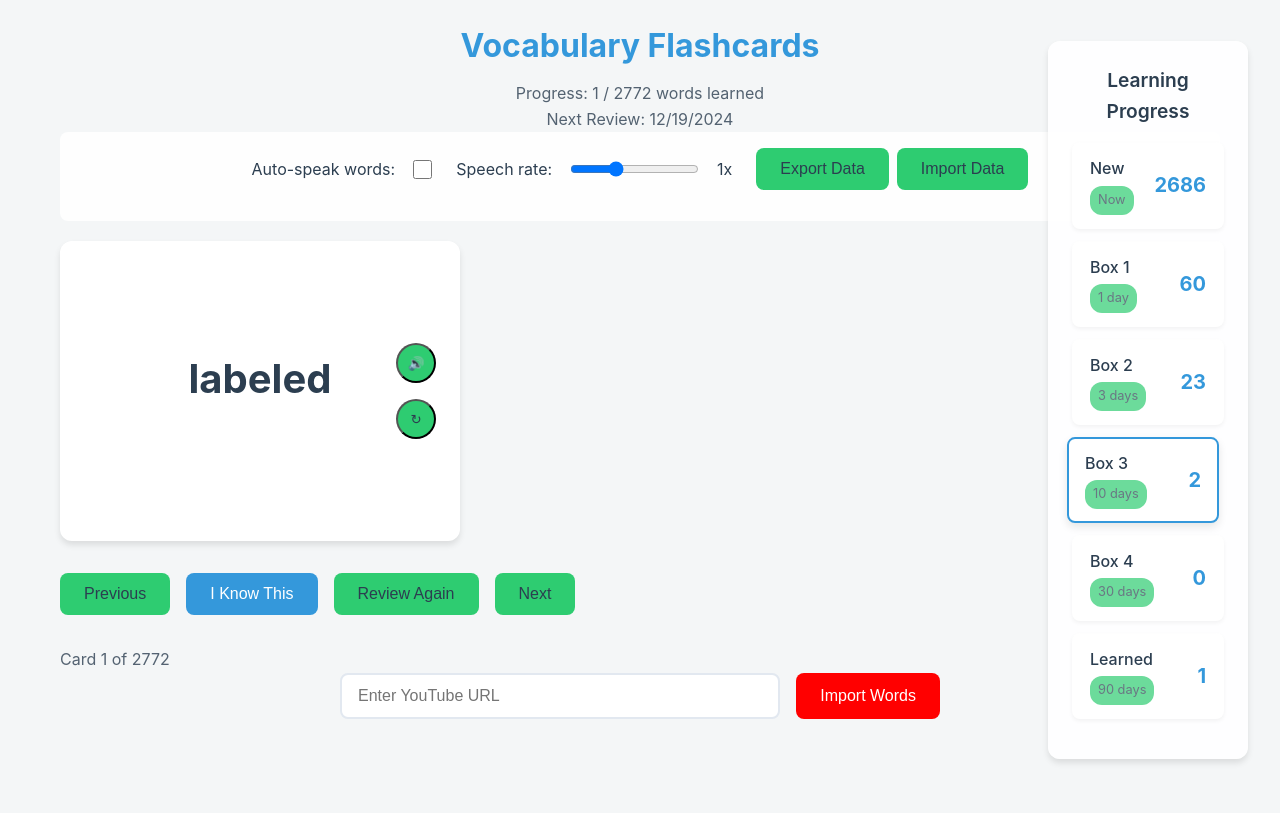
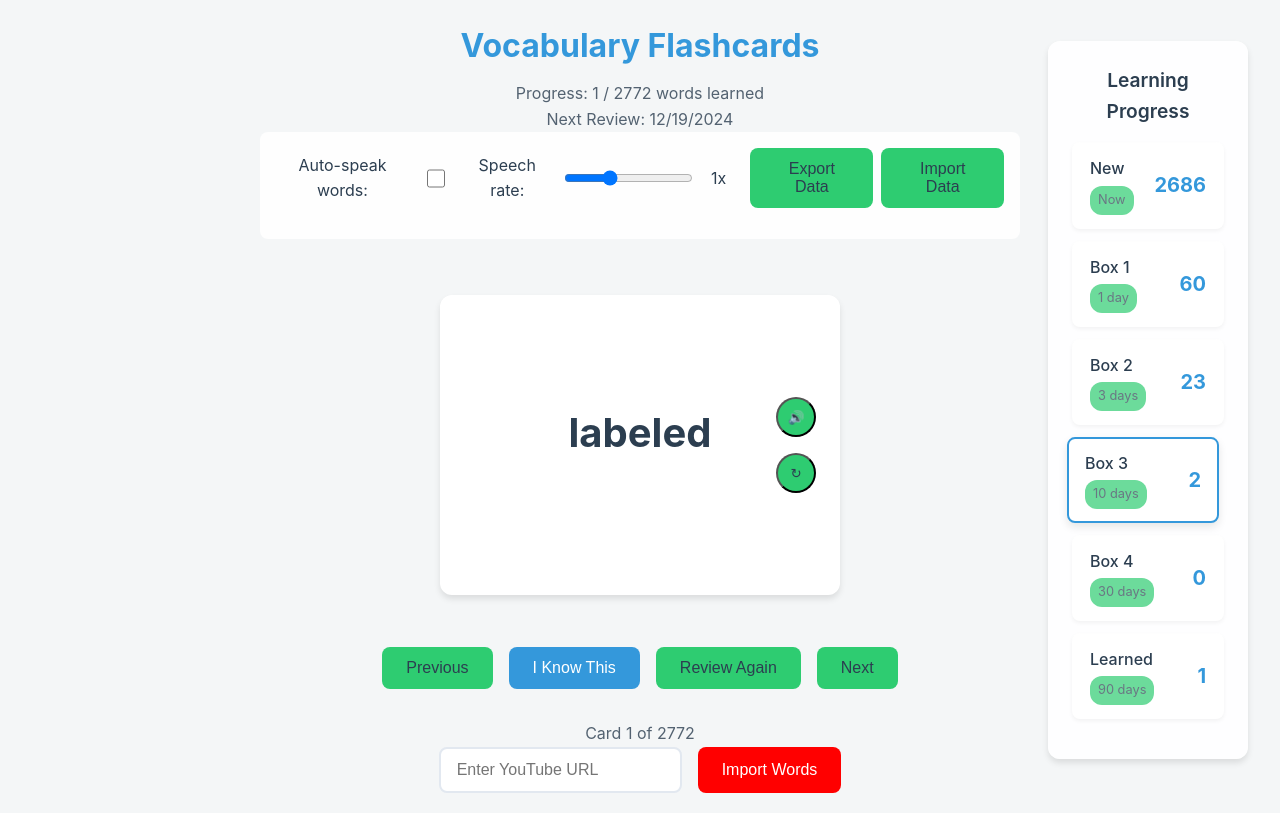
Before and after one commit to dangduyhien101280/WindsurfAICodeFolder, a Flask app: page / in a window 1280 px wide. Before the commit the page ends 763 px from the top, so only its background shows below. Run offline with Flask 2, Linux system fonts and the light colour scheme; data comes from the database, SQL or seed files in the repository; both versions use the stored data as it was after the commit.

Commit message:
Tuyệt đỉnh ngon lành

```diff
--- a/flashcard/static/css/style.css
+++ b/flashcard/static/css/style.css
@@ -21,7 +21,10 @@ body {
 }
 
 .container {
-    max-width: 1200px;
+    display: flex;
+    flex-direction: column;
+    align-items: center;
+    max-width: 800px;
     margin: 0 auto;
     padding: 20px;
 }
@@ -47,6 +50,11 @@ header h1 {
 .progress-text, .study-date {
     color: var(--text-color);
     opacity: 0.8;
+}
+
+.progress-text {
+    text-align: center;
+    width: 100%;
 }
 
 .box-systems-container {
@@ -164,15 +172,23 @@ header h1 {
 }
 
 .flashcard {
-    margin-top: 20px;
+    display: flex;
+    justify-content: center;
+    align-items: center;
+    margin: 20px 0;
+    width: 100%;
     background-color: var(--card-background);
     border-radius: var(--border-radius);
     box-shadow: 0 4px 6px rgba(0, 0, 0, 0.1);
     min-height: 300px;
+}
+
+.controls {
     display: flex;
     justify-content: center;
-    align-items: center;
-    text-align: center;
+    gap: 10px;
+    margin-top: 20px;
+    width: 100%;
 }
 
 @media (max-width: 768px) {
```
Also changed, not shown: flashcard/flashcards.db.
